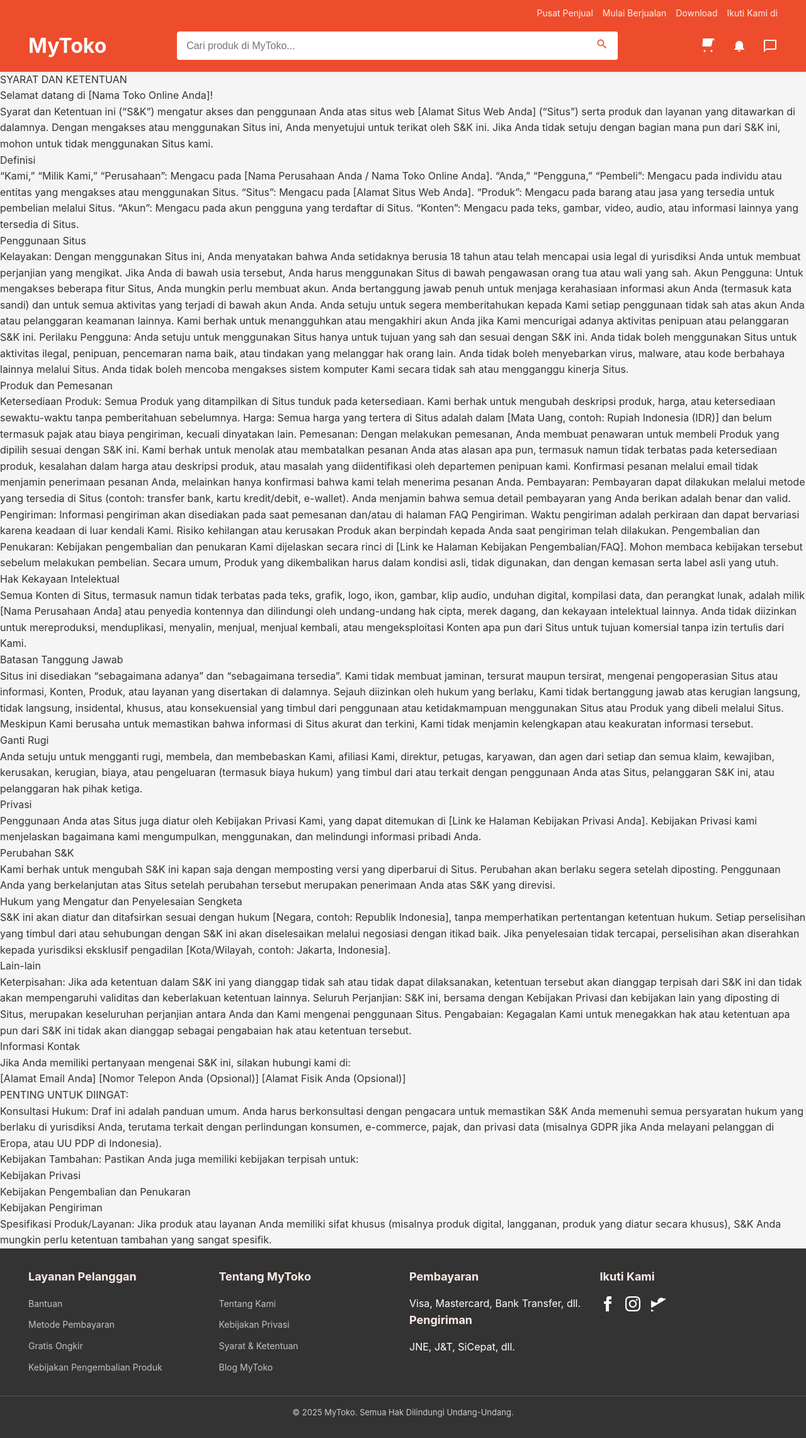
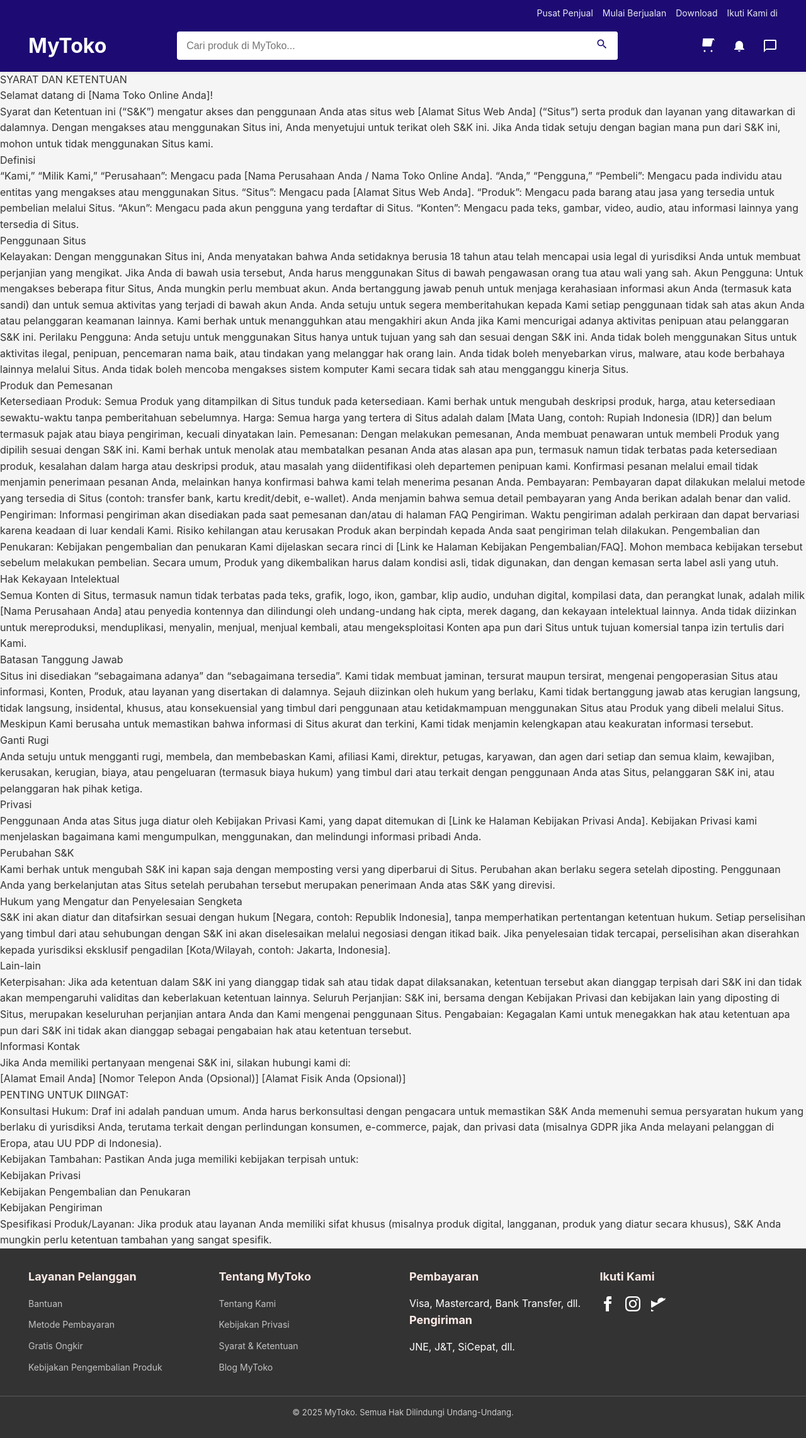
Before and after one commit to x-qmo/x-qmo.github.io, a Jekyll site: the page built from _landing_pages/sk.md, in a window 1280 px wide. Shown: the whole page at 63% size. Built offline with Jekyll 4.4.1, drawn with Linux system fonts in a browser that asks for light colours.

Commit message:
Update landing-pageku.css

```diff
--- a/assets/css/landing-pageku.css
+++ b/assets/css/landing-pageku.css
@@ -1,6 +1,6 @@
 /* General Styles & Reset */
         :root {
-            --shopee-orange: #ee4d2d; /* Shopee's primary orange */
+            --shopee-orange: #1d0b73; /* Shopee's primary orange */
             --shopee-light-orange: #ffece8; /* Lighter orange for accents */
             --shopee-dark: #333333;
             --shopee-gray-text: #757575;
```
